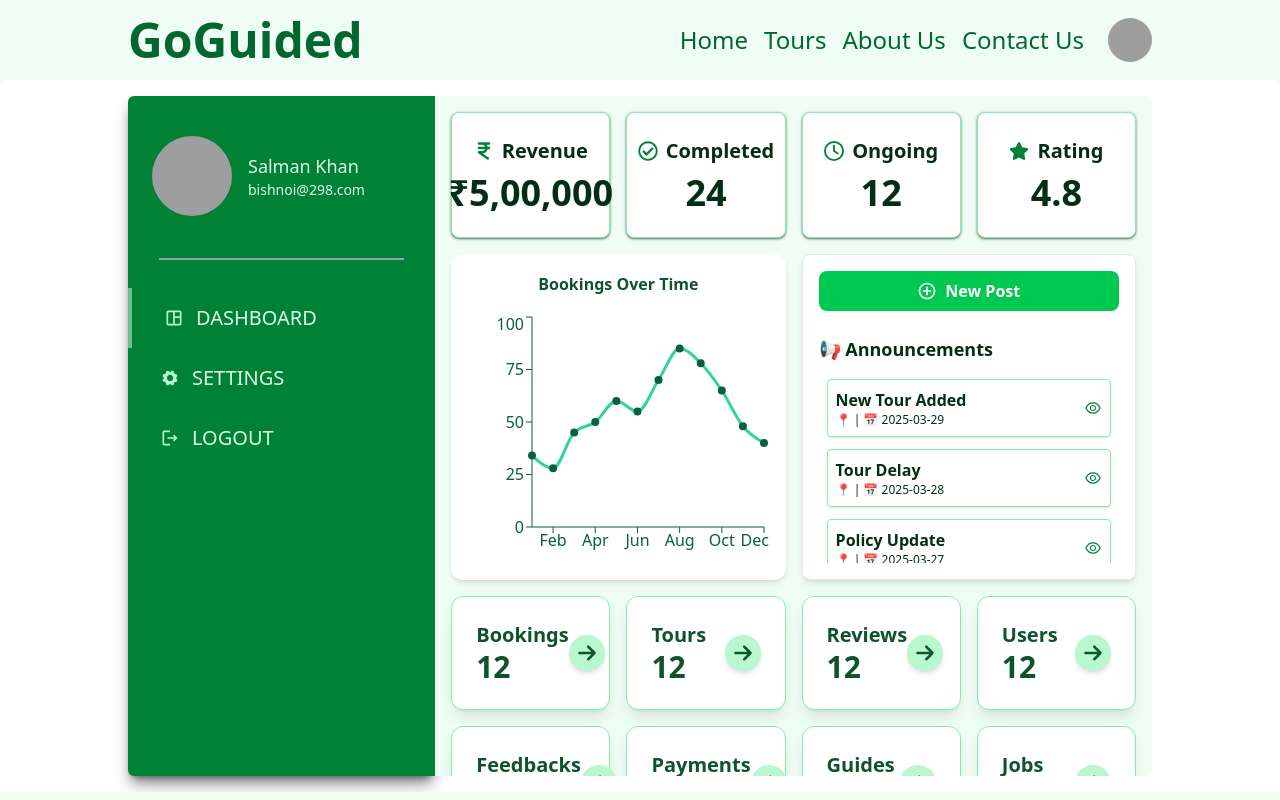
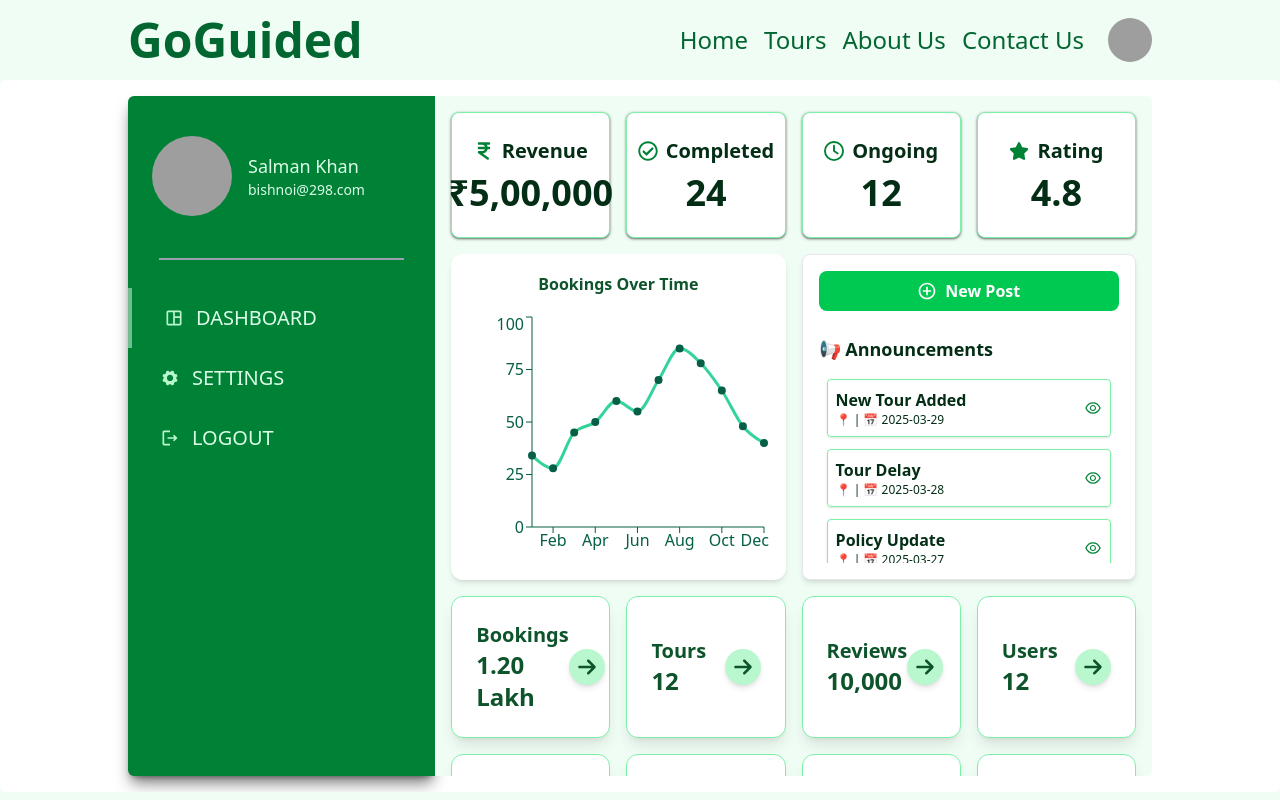
Before and after one commit to amansharma-7/GoGuided, a React (Vite) app in the folder Frontend/: page /admin in a window 1280 px wide. Shown: the top 800 px of the page. Built offline with nearby package versions, Linux system fonts and the light colour scheme; grey boxes are pictures that could not be loaded.

Commit message:
numbers formating in indian system

```diff
--- a/Frontend/src/components/dashboard/accounts/admin/Stats.jsx
+++ b/Frontend/src/components/dashboard/accounts/admin/Stats.jsx
@@ -10,6 +10,7 @@ import Announcements from "../../../common/Announcements";
 
 import React from "react";
 import BookingChart from "./BookingChart";
+import { formatNumberIndian } from "../../../../utils/numberFormatter";
 
 function SummaryCard({ title, icon: Icon, value }) {
   return (
@@ -30,7 +31,7 @@ function StatCard({ title, value, route }) {
     <div className="text-green-900 bg-white p-6 rounded-xl shadow-lg flex justify-between items-center border border-green-300">
       <div>
         <h2 className="text-xl font-bold">{title}</h2>
-        <p className="text-3xl font-bold">{value}</p>
+        <p className="text-2xl font-semibold">{formatNumberIndian(value)}</p>
       </div>
       {route && (
         <button
@@ -71,9 +72,9 @@ function Stats() {
       </div>
 
       <div className="grid grid-cols-4 gap-4 ">
-        <StatCard title={"Bookings"} value={12} route={"bookings"} />
+        <StatCard title={"Bookings"} value={120000} route={"bookings"} />
         <StatCard title={"Tours"} value={12} route={"tours"} />
-        <StatCard title={"Reviews"} value={12} route={"reviews"} />
+        <StatCard title={"Reviews"} value={10000} route={"reviews"} />
         <StatCard title={"Users"} value={12} route={"users"} />
         <StatCard title={"Feedbacks"} value={12} route={"feedbacks"} />
         <StatCard title={"Payments"} value={12} route={"payments"} />
--- /dev/null
+++ b/Frontend/src/utils/numberFormatter.js
@@ -0,0 +1,5 @@
+export const formatNumberIndian = (number) => {
+  if (number >= 1e7) return `${(number / 1e7).toFixed(2)} Cr`;
+  if (number >= 1e5) return `${(number / 1e5).toFixed(2)} Lakh`;
+  return new Intl.NumberFormat("en-IN").format(number);
+};
```
